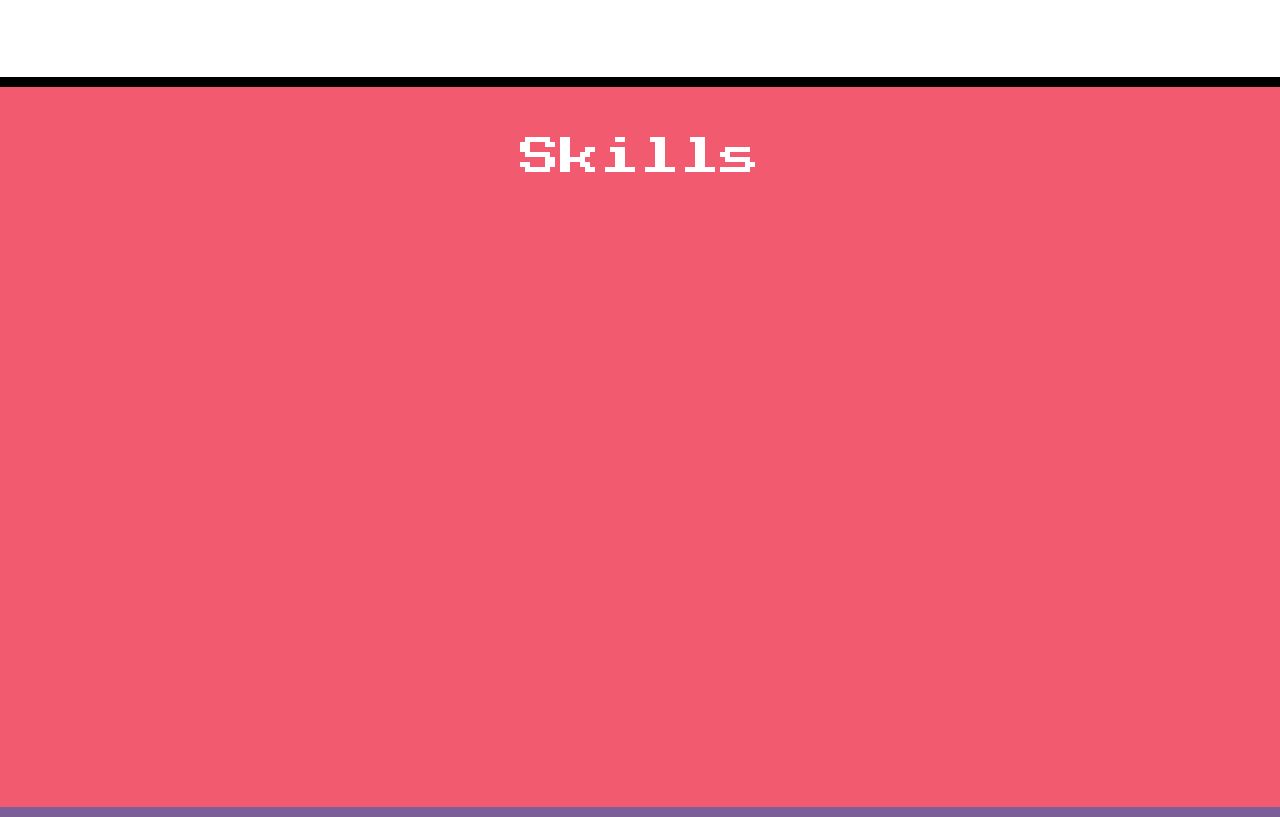
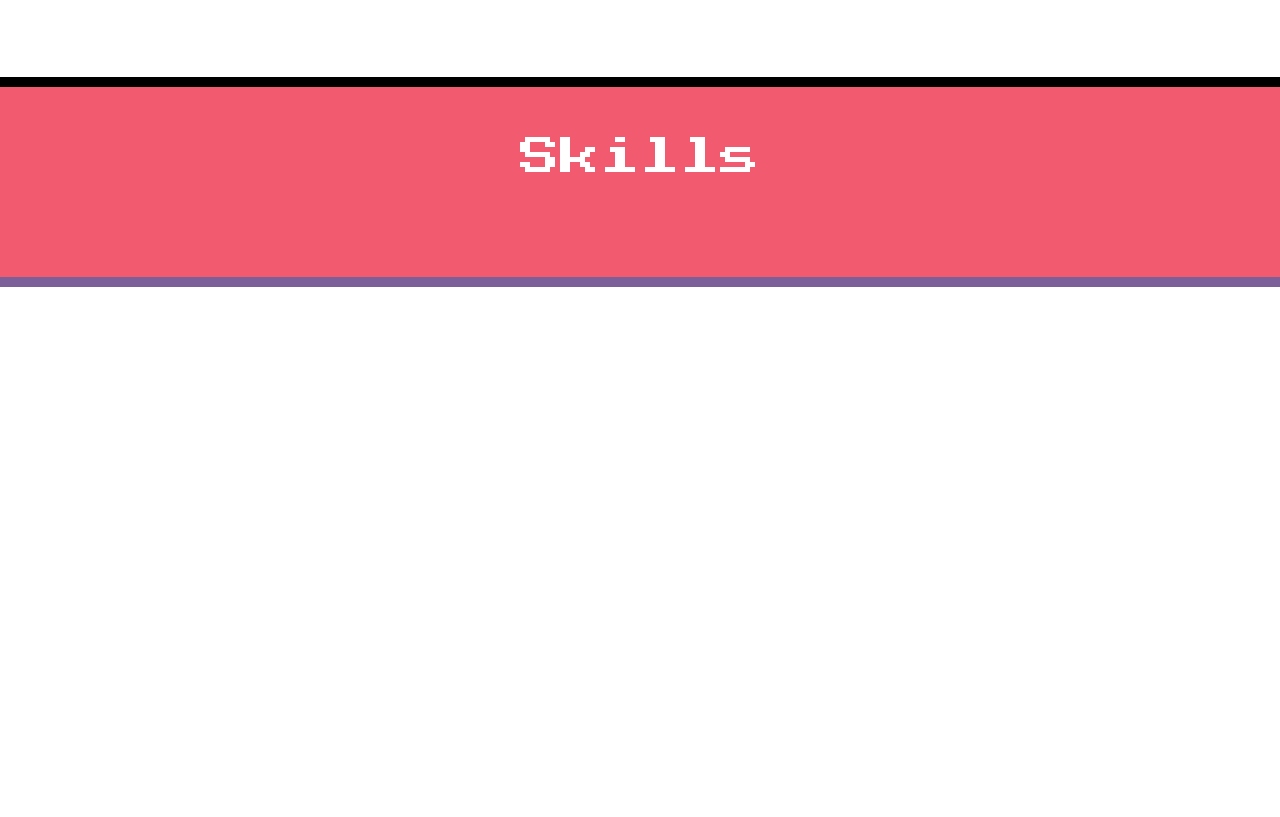
Before and after one commit to pjuliusl/Curriculo-Pedro-Julius, a plain HTML site: page index.html in a window 1280 px wide. Shown: the part 796-1613 px from the top of the page. After the commit the page ends 1083 px from the top, so only its background shows below. Drawn offline with Linux system fonts and the light colour scheme.

```diff
--- a/css/components/skills.css
+++ b/css/components/skills.css
@@ -1,9 +1,6 @@
 .skills {
-    box-sizing: border-box;
     background-color: #F25A70;
-    position: absolute;
-    width: 100%;
-    height: 730px;
-    left: 0px;
+    padding-top: 50px;
+    padding-bottom:100px;
     border-bottom: 10px solid #7C5E99;
 }
--- a/css/components/title.css
+++ b/css/components/title.css
@@ -16,7 +16,6 @@
         font-size: 40px;
         font-family: "Press Start 2P" , sans-serif;
         color: #fff;
-        padding-top: 50px;
         text-shadow: none;
         text-align: center;
     }
```
